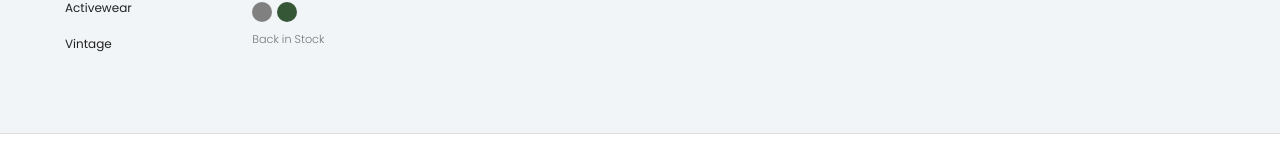
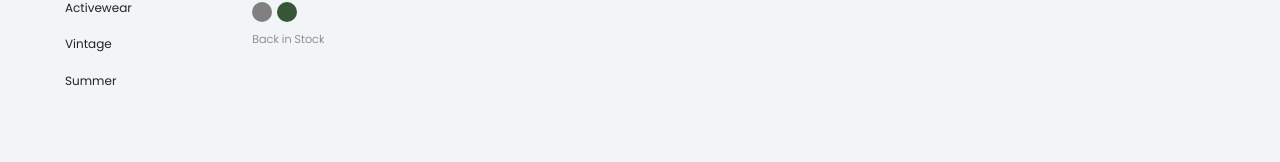
Before and after one commit to KristijonasJurk/React_Kedai, a React (Create React App) app: page /womens in a window 1280 px wide. Shown: the part 420-582 px from the top of the page. Built offline with nearby package versions, Linux system fonts and the light colour scheme.

Commit message:
womens shoes data

```diff
--- a/src/components/data.js
+++ b/src/components/data.js
@@ -81,4 +81,107 @@ export const slide1 = [
 
 export const aboutData = 'Kedai is a lifestyle retailer dedicated to inspiring customers through a unique combination of product, creativity and cultural understanding. Founded in 1970 in a small space across the street from Sapiegos Rumai, Kedai now operates in over 200 stores in Lithuania, United States and Europe, offering experiential retail environments and a well-curated mix of on-trend women’s and men’s shoes, from sneakers, boots and sandals to shoes with fur on them, hats, and backpacks, as well as beauty, intimates, swim and a collection of handpicked vintage clothing. Our Music + Tech collection is a go-to destination for vinyl, record players and tech accessories. Visit our stores, where all are welcome and there’s always something new to see, or shop online at kristijonokedai.com and get free shipping on LT orders over 50eu. For special offers, one-of-a-kind prizes and more, download the our app and join Kedai Rewards! Want to be part of the conversation? Follow, share and shop @KedaiShop.';
 
-export const womensBrowse = ['New', 'Shoes', 'Tops', 'Jackets', 'Denim', 'Bottoms', 'Activewear', 'Vintage']
+export const womensBrowse = ['New', 'Shoes', 'Tops', 'Jackets', 'Denim', 'Bottoms', 'Activewear', 'Vintage', 'Summer']
+
+export const womensProducts = [
+    {
+        id: 101,
+        title: 'New Balance 530 Silver & Red Trainers',
+        price: '99.00',
+        color: 'silver',
+        text: 'Throw it back to the 90s in these vibrant New Balance runners. Patched leather, suede and mesh allow for breathability in all the right places. Equipped with New Balance Enerp technology and grip rubber soles for lightweight stability and optimal traction.',
+        material: ' Leather, Rubber',
+        img: ['https://s7g10.scene7.com/is/image/UrbanOutfittersEU/0315455531641_007_e?$xlarge$=&fit=constrain&fmt=webp&qlt=80&wid=720', 'https://s7g10.scene7.com/is/image/UrbanOutfittersEU/0315455531641_007_f?$xlarge$=&fit=constrain&fmt=webp&qlt=80&wid=720', 'https://s7g10.scene7.com/is/image/UrbanOutfittersEU/0315455531641_007_g?$xlarge$=&fit=constrain&fmt=webp&qlt=80&wid=720'],
+        categories: ['shoes', 'vintage', 'womens']
+    },
+    {
+        id: 102,
+        title: 'Birkenstock Boston Mocha Suede Clogs',
+        price: '115.00',
+        color: 'Brown',
+        text: 'The classic Boston clogs by Birkenstock with a mink suede upper. Ft. an adjustable buckle at the strap and finished with a padded foam footbed that offers long-lasting cushioning with high rebound capacity.',
+        material: 'Suede, Cork, Rubber',
+        img: ['https://s7g10.scene7.com/is/image/UrbanOutfittersEU/0314619250140_020_b?$xlarge$=&fit=constrain&fmt=webp&qlt=80&wid=960', 'https://s7g10.scene7.com/is/image/UrbanOutfittersEU/0314619250140_020_d?$redesign-zoom-5x$=', 'https://s7g10.scene7.com/is/image/UrbanOutfittersEU/0314619250140_020_f?$redesign-zoom-5x$=', 'https://s7g10.scene7.com/is/image/UrbanOutfittersEU/0314619250140_020_g?$redesign-zoom-5x$='],
+        categories: ['shoes', 'vintage', 'womens']
+    },
+    {
+        id: 103,
+        title: 'Birkenstock Arizona Black EVA Sandals',
+        price: '49.00',
+        color: 'Black',
+        text: 'The Birkenstock Arizona is the classic summer sandal, now available in super lightweight and flexible EVA. The high-quality, odour-neutral material is also waterproof, washable and extremely easy to care for. Complete with an anatomically-shaped footbed with a deep heel, arch support and toe grip.',
+        material: 'EVA (ethylene vinyl acetate)',
+        img: ['https://s7g10.scene7.com/is/image/UrbanOutfittersEU/0314619250064_001_b?$xlarge$=&fit=constrain&fmt=webp&qlt=80&wid=960', 'https://s7g10.scene7.com/is/image/UrbanOutfittersEU/0314619250064_001_d?$redesign-zoom-5x$=', 'https://s7g10.scene7.com/is/image/UrbanOutfittersEU/0314619250064_001_e?$redesign-zoom-5x$=', 'https://s7g10.scene7.com/is/image/UrbanOutfittersEU/0314619250064_001_f?$redesign-zoom-5x$='],
+        categories: ['shoes', 'summer', 'womens']
+    },
+    {
+        id: 104,
+        title: 'Converse Chuck Taylor All Star Black Canvas High Top Trainers',
+        price: '69.00',
+        color: 'Black & White',
+        text: 'Iconic canvas high-top from the experts at Converse. Fitted with a cushioned footbed, sturdy rubber sole and toe-cap. Finished with cotton laces + metal eyelets.',
+        material: 'Cotton, rubber, mixed metal',
+        img: ['https://s7g10.scene7.com/is/image/UrbanOutfittersEU/0315451220111_018_b?$xlarge$=&fit=constrain&fmt=webp&qlt=80&wid=960', 'https://s7g10.scene7.com/is/image/UrbanOutfittersEU/0315451220111_018_d?$redesign-zoom-5x$=', 'https://s7g10.scene7.com/is/image/UrbanOutfittersEU/0315451220111_018_e?$redesign-zoom-5x$=', 'https://s7g10.scene7.com/is/image/UrbanOutfittersEU/0315451220111_018_f?$redesign-zoom-5x$='],
+        categories: ['shoes', 'summer', 'womens', 'mens']
+    },
+    {
+        id: 105,
+        title: 'New Balance 574 Grey Trainers',
+        price: '99.00',
+        color: 'Grey',
+        text: 'Leather trainers by New Balance with a retro runner look. Features a lace-up front and finished with a grippy rubber sole.',
+        material: 'Leather, tectile, rubber',
+        img: ['https://s7g10.scene7.com/is/image/UrbanOutfittersEU/0315455535560_004_b?$redesign-zoom-5x$=', 'https://s7g10.scene7.com/is/image/UrbanOutfittersEU/0315455535560_004_d?$redesign-zoom-5x$=', 'https://s7g10.scene7.com/is/image/UrbanOutfittersEU/0315455535560_004_e?$redesign-zoom-5x$=', 'https://s7g10.scene7.com/is/image/UrbanOutfittersEU/0315455535560_004_f?$redesign-zoom-5x$='],
+        categories: ['shoes', 'womens', 'mens']
+    },
+    {
+        id: 106,
+        title: 'Dr. Martens Clarissa Quad Sandals',
+        price: '169.00',
+        color: 'Black',
+        text: 'The Clarissa by Dr. Martens is the same classic gladiator sandal we love, with three straps, an adjustable ankle buckle and all the Docs DNA, but now set on an empowering Quad extra-high platform sole.',
+        material: 'Leather, Rubber',
+        img: ['https://s7g10.scene7.com/is/image/UrbanOutfittersEU/0314428570203_001_b?$redesign-zoom-5x$=', 'https://s7g10.scene7.com/is/image/UrbanOutfittersEU/0314428570203_001_d?$redesign-zoom-5x$=', 'https://s7g10.scene7.com/is/image/UrbanOutfittersEU/0314428570203_001_e?$redesign-zoom-5x$=', 'https://s7g10.scene7.com/is/image/UrbanOutfittersEU/0314428570203_001_f?$redesign-zoom-5x$='],
+        categories: ['shoes', 'summer', 'womens']
+    },
+    {
+        id: 107,
+        title: 'New Balance 452 White & Orange Trainers',
+        price: '85.00',
+        color: 'White',
+        text: 'Throwback dad trainers from New Balance. Features leather uppers with perforated detailing and logo accents throughout. Finished with a grippy rubber sole.',
+        material: 'Leather, Rubber',
+        img: ['https://s7g10.scene7.com/is/image/UrbanOutfittersEU/0315455531679_010_b?$redesign-zoom-5x$=', 'https://s7g10.scene7.com/is/image/UrbanOutfittersEU/0315455531679_010_d?$redesign-zoom-5x$=', 'https://s7g10.scene7.com/is/image/UrbanOutfittersEU/0315455531679_010_e?$redesign-zoom-5x$=', 'https://s7g10.scene7.com/is/image/UrbanOutfittersEU/0315455531679_010_f?$redesign-zoom-5x$='],
+        categories: ['shoes', 'mens', 'womens']
+    },
+    {
+        id: 108,
+        title: 'Vagabond Cosmo 2.0 Loafers',
+        price: '139.00',
+        color: 'Black',
+        text: 'Chunky leather loafer style from Vagabond. Featuring all-black upper set on a solid sole for a subtle lift. Finished with classic, visible stitching and contoured penny strap.',
+        material: 'Leather',
+        img: ['https://s7g10.scene7.com/is/image/UrbanOutfittersEU/0311432520010_001_b?$redesign-zoom-5x$=', 'https://s7g10.scene7.com/is/image/UrbanOutfittersEU/0311432520010_001_d?$redesign-zoom-5x$=', 'https://s7g10.scene7.com/is/image/UrbanOutfittersEU/0311432520010_001_e?$redesign-zoom-5x$=', 'https://s7g10.scene7.com/is/image/UrbanOutfittersEU/0311432520010_001_f?$redesign-zoom-5x$='],
+        categories: ['shoes', 'womens']
+    },
+    {
+        id: 109,
+        title: 'New Balance 452 White & Red Trainers',
+        price: '79.00',
+        color: 'Assorted',
+        text: 'Retro feel dad trainers from New Balance. Features leather uppers with perforated detailing and logo accents throughout. Finished with a grippy rubber sole.',
+        material: 'Leather, Rubber',
+        img: ['https://s7g10.scene7.com/is/image/UrbanOutfittersEU/0315455531012_000_b?$redesign-zoom-5x$=', 'https://s7g10.scene7.com/is/image/UrbanOutfittersEU/0315455531012_000_d?$redesign-zoom-5x$=', 'https://s7g10.scene7.com/is/image/UrbanOutfittersEU/0315455531012_000_e?$redesign-zoom-5x$=', 'https://s7g10.scene7.com/is/image/UrbanOutfittersEU/0315455531012_000_f?$redesign-zoom-5x$='],
+        categories: ['shoes', 'womens']
+    },
+    {
+        id: 110,
+        title: 'Converse Chuck Taylor All Star Ceramic Green Canvas High Top Trainers',
+        price: '69.00',
+        color: 'Green',
+        text: 'Iconic canvas high-top from the experts at Converse. Fitted with a cushioned footbed, sturdy rubber sole and toe-cap. Finished with cotton laces and metal eyelets.',
+        material: 'Cotton, Rubber, Mixed metal',
+        img: ['https://s7g10.scene7.com/is/image/UrbanOutfittersEU/0315451225009_030_b?$redesign-zoom-5x$=', 'https://s7g10.scene7.com/is/image/UrbanOutfittersEU/0315451225009_030_d?$redesign-zoom-5x$=', 'https://s7g10.scene7.com/is/image/UrbanOutfittersEU/0315451225009_030_e?$redesign-zoom-5x$=', 'https://s7g10.scene7.com/is/image/UrbanOutfittersEU/0315451225009_030_f?$redesign-zoom-5x$='],
+        categories: ['shoes', 'womens']
+    },
+]
```
